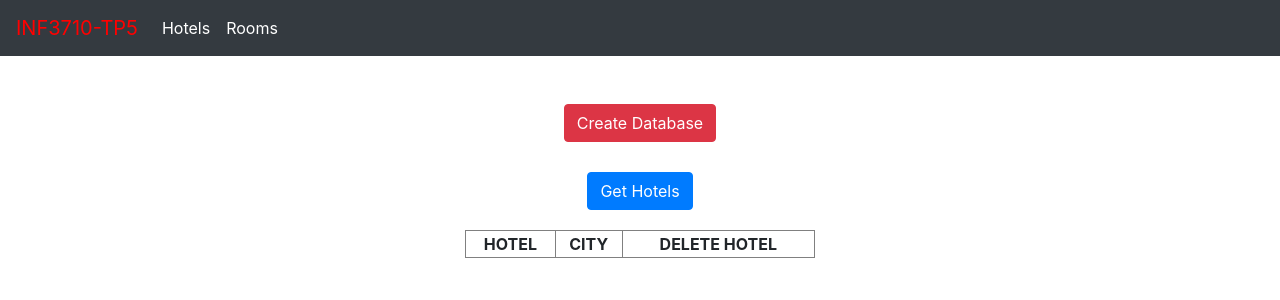
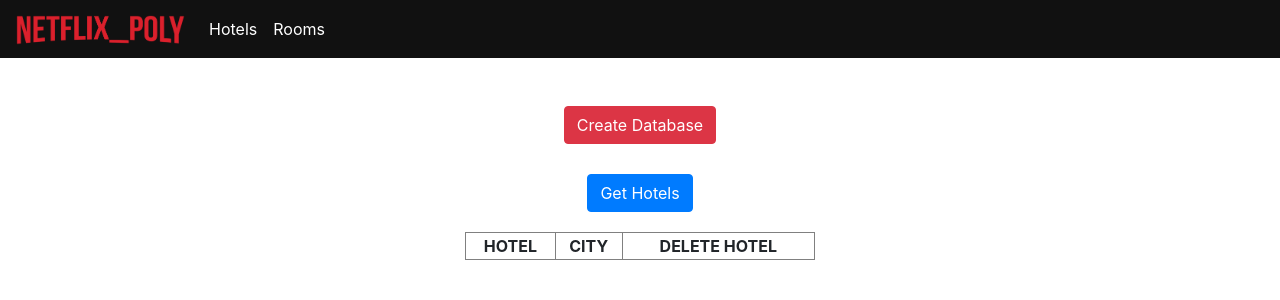
Before and after one commit to Celyly/Netflix_Poly, an Angular app in the folder Cadriciel/INF3710_TP4-master/client/: page / in a window 1280 px wide. Shown: the top 300 px of the page. Built offline with nearby package versions, Linux system fonts and the light colour scheme.

Commit message:
Added logo

```diff
--- a/Cadriciel/INF3710_TP4-master/client/src/app/app.component.html
+++ b/Cadriciel/INF3710_TP4-master/client/src/app/app.component.html
@@ -2,8 +2,8 @@
 
 
 
-<nav class="navbar navbar-dark bg-dark mb-5">
-    <a class="navbar-brand title" href="/">INF3710-TP5</a>
+<nav class="navbar navbar-dark mb-5" style="background-color: rgb(17, 17, 17);">
+  <a class="navbar-brand title" href="/"><img src="../assets/logo.png" height="30" width="169" /></a>
   <div class="navbar-expand mr-auto">
     <div class="navbar-nav">
       <a class="nav-item nav-link active" routerLink="/hotel">Hotels</a>
@@ -14,7 +14,7 @@
 
 <div style="text-align:center">
   <div *ngIf="route == ''">
-  <button type="button" class="btn btn-danger" (click) ="createDB()">Create Database</button>
+    <button type="button" class="btn btn-danger" (click)="createDB()">Create Database</button>
   </div>
 
   <router-outlet></router-outlet>
@@ -22,7 +22,7 @@
 
   <div id="ht" style="text-align:center" *ngIf="route != '/room'">
     <button type="button" class="btn btn-primary" (click)="getHotels()">Get Hotels</button>
-  <table id ="ht" align="center" border="1" width="350">
+    <table id="ht" align="center" border="1" width="350">
       <thead>
         <th> HOTEL</th>
         <th> CITY</th>
```
Also changed, not shown: Cadriciel/INF3710_TP4-master/client/src/assets/logo.png (added). Lines whose indentation alone changed are shown as unchanged.
